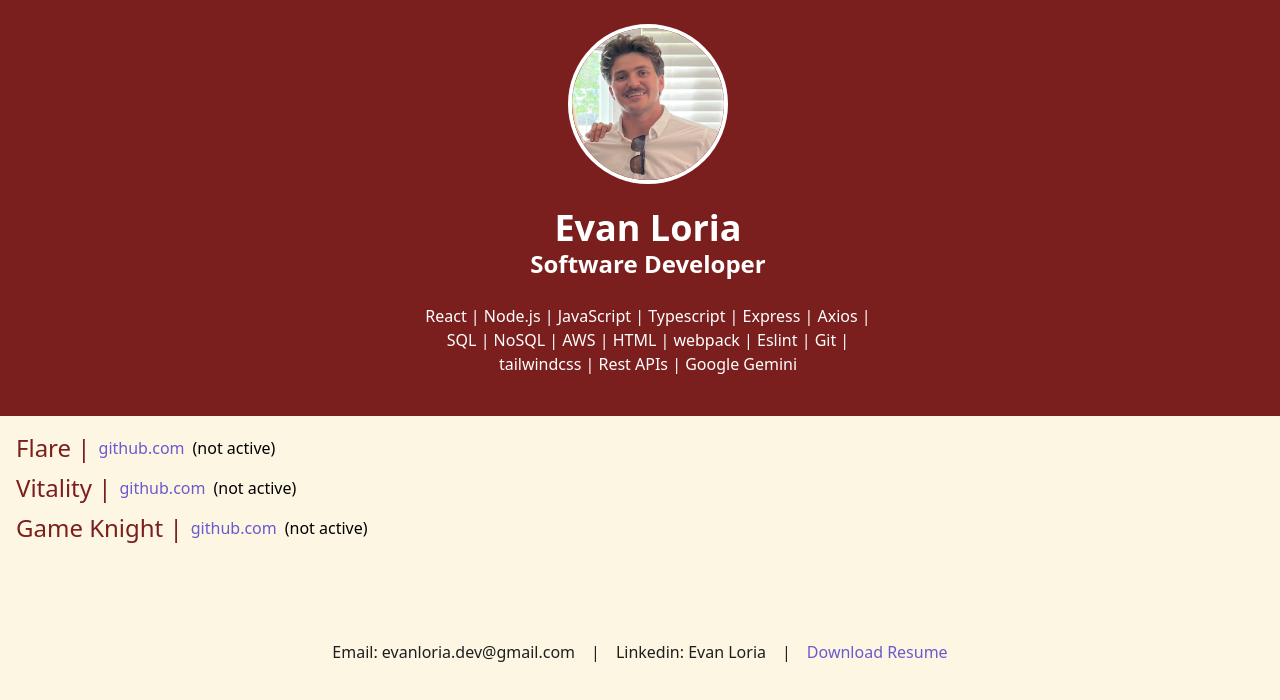
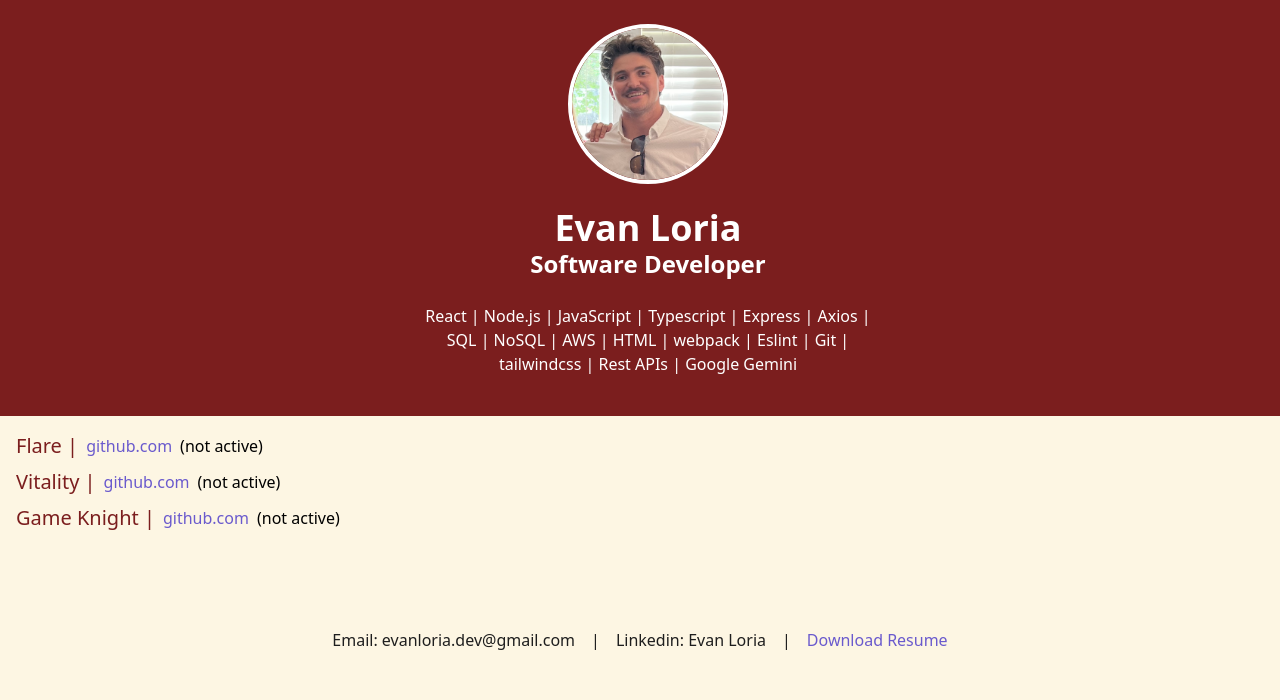
Before and after one commit to evanloria4/evanloria.com, a React app: page / in a window 1280 px wide. Shown: the top 700 px of the page. Built offline with nearby package versions, Linux system fonts and the light colour scheme.

Commit message:
Change project name size

```diff
--- a/src/client/App.tsx
+++ b/src/client/App.tsx
@@ -28,7 +28,7 @@ function App() {
       <div className="bg-cream flex-1 text-white">
         <div className="flex flex-col gap-2 pt-4">
           <div className="flex flex-row gap-2 items-center">
-            <div className="text-primary text-2xl pl-4">Flare |</div>
+            <div className="text-primary text-xl pl-4">Flare |</div>
             <a
               href="https://github.com/the-full-stack-attack/flare"
               className="text-accent hover:underline font-medium"
@@ -40,7 +40,7 @@ function App() {
             <div className="text-black">(not active)</div>
           </div>
           <div className="flex flex-row gap-2 items-center">
-            <div className="text-primary text-2xl pl-4">Vitality |</div>
+            <div className="text-primary text-xl pl-4">Vitality |</div>
             <a
               href="https://github.com/Awesome-Person-Interface/fitness-tracker"
               className="text-accent hover:underline font-medium"
@@ -52,7 +52,7 @@ function App() {
             <div className="text-black">(not active)</div>
           </div>
           <div className="flex flex-row gap-2 items-center">
-            <div className="text-primary text-2xl pl-4">Game Knight |</div>
+            <div className="text-primary text-xl pl-4">Game Knight |</div>
             <a
               href="https://github.com/Awesome-Person-Interface/game-knight"
               className="text-accent hover:underline font-medium"
```
